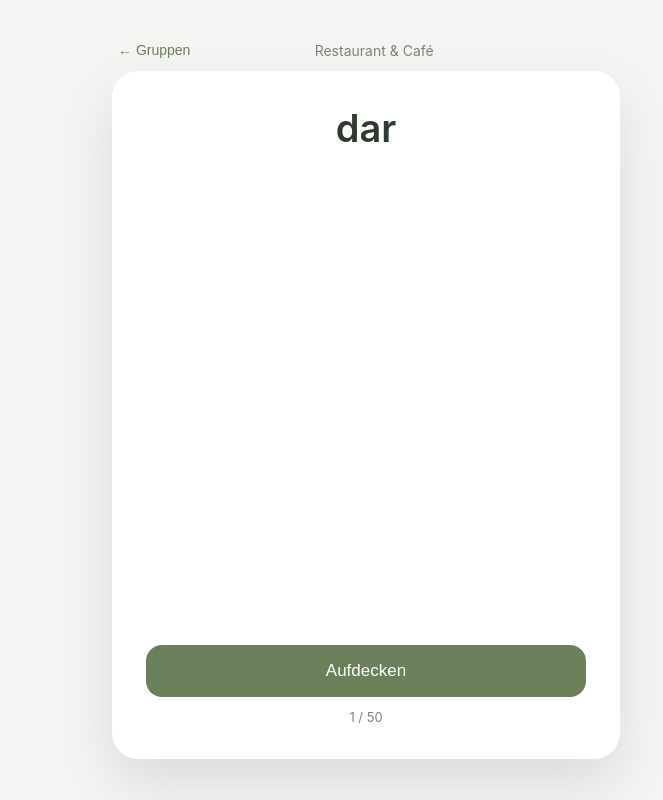
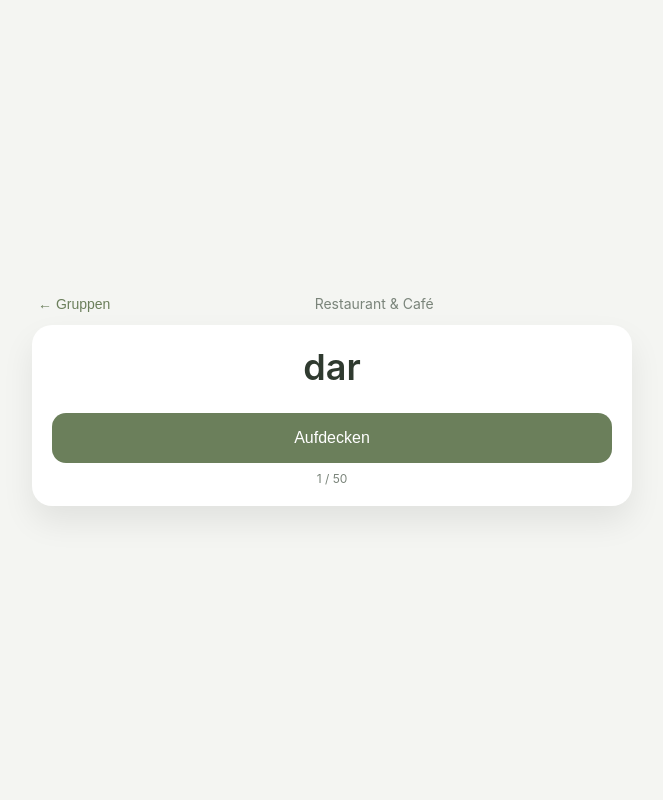
Before and after one commit to janaleonh/languagetrainer, a plain HTML site: page trainer.html in a window 1280 px wide. Shown: the whole page, without its empty margins (308-971 px from the left). Drawn offline with Linux system fonts and the light colour scheme.

Commit message:
Add files via upload

```diff
--- a/trainer.html
+++ b/trainer.html
@@ -2,190 +2,156 @@
 <html lang="de">
 <head>
 <meta charset="UTF-8">
-<title>Spanisch Trainer</title>
+<title>Trainer</title>
 <meta name="viewport" content="width=device-width, initial-scale=1.0">
 <style>
-:root{--ui-scale:1;}
-
-:root {
-  --bg:#f4f5f2; --card:#ffffff;
-  --text-main:#2f3a2f; --text-muted:#7a847a;
-  --box-syn:#eef3ec; --box-gram:#f1f3ee; --box-trans:#faf7f1;
+:root{
+  --bg:#f4f5f2;
+  --card:#ffffff;
+  --text:#2f3a2f;
+  --muted:#7a847a;
   --accent:#6b7f5b;
 }
-body {
-  margin:0; background:var(--bg);
+*{ box-sizing:border-box; }
+body{
+  margin:0;
+  background:var(--bg);
   font-family:-apple-system,BlinkMacSystemFont,"SF Pro Text","Helvetica Neue",Arial,sans-serif;
-  display:flex; justify-content:center; align-items:center; height:100vh;
+  min-height:100vh;
+  display:flex;
+  justify-content:center;
+  align-items:center;
+  padding:16px;
 }
-.container { width: calc(440px * var(--ui-scale)); }
-.menu {
-  display:flex; justify-content:space-between; align-items:center;
-  margin-bottom: calc(12px * var(--ui-scale));
+.container{
+  width:100%;
+  max-width:520px;
 }
-.menu button {
-  background:none; border:none; color:var(--accent);
-  font-size: calc(14px * var(--ui-scale)); cursor:pointer;
+.menu{
+  display:flex;
+  justify-content:space-between;
+  align-items:center;
+  margin-bottom:12px;
+  font-size:14px;
 }
-.menu .title { font-size: calc(14px * var(--ui-scale)); color:var(--text-muted); }
-
-.card {
+.menu button{
+  background:none;
+  border:none;
+  color:var(--accent);
+  font-size:14px;
+}
+.menu .title{ color:var(--muted); }
+.card{
   background:var(--card);
-  width:100%;
-  height: calc(620px * var(--ui-scale));              /* HARD FIXED HEIGHT */
-  padding: calc(34px * var(--ui-scale));
-  border-radius: calc(26px * var(--ui-scale));
-  box-shadow:0 24px 55px rgba(0,0,0,.10);
+  border-radius:20px;
+  padding:20px;
+  box-shadow:0 16px 32px rgba(0,0,0,.08);
   display:flex;
   flex-direction:column;
-  justify-content:space-between;
+  gap:14px;
+}
+.word{
+  font-size:32px;
+  font-weight:600;
   text-align:center;
+  color:var(--text);
 }
-
-.content {
-  flex:1;
-  display:flex;
-  flex-direction:column;
-  justify-content:flex-start;
-  min-height: calc(420px * var(--ui-scale));          /* RESERVE SPACE */
+.box{
+  display:none;
+  padding:14px;
+  border-radius:14px;
+  font-size:15px;
+  line-height:1.5;
 }
-
-.word {
-  font-size: calc(38px * var(--ui-scale));
-  font-weight:600;
-  color:var(--text-main);
-  margin-bottom: calc(22px * var(--ui-scale));
-}
-
-.box {
-  border-radius: calc(16px * var(--ui-scale));
-  padding:14px 16px;
-  font-size: calc(15px * var(--ui-scale));
-  line-height:1.55;
-  margin-bottom: calc(14px * var(--ui-scale));
-  display:none;
-}
-
-.synonyms { background:var(--box-syn); color:#445a44; }
-.forms    { background:var(--box-gram); color:#5a5f46; }
-.translation {
-  background:var(--box-trans);
+.synonyms{ background:#eef3ec; color:#445a44; }
+.forms{ background:#f1f3ee; color:#5a5f46; }
+.translation{
+  background:#faf7f1;
   color:#6a4f2c;
-  font-size: calc(20px * var(--ui-scale));
   font-weight:600;
 }
-
-.actions {
-  margin-top:12px;
-}
-
-.mainBtn {
+.actions{ margin-top:10px; }
+button.main{
   width:100%;
-  padding: calc(16px * var(--ui-scale));
-  font-size: calc(17px * var(--ui-scale));
-  font-weight:500;
+  padding:16px;
   border:none;
-  border-radius: calc(16px * var(--ui-scale));
+  border-radius:14px;
   background:var(--accent);
   color:white;
+  font-size:16px;
 }
-
-.footer {
-  font-size: calc(13px * var(--ui-scale));
-  color:var(--text-muted);
-  margin-top:12px;
+.footer{
+  margin-top:8px;
+  text-align:center;
+  font-size:12px;
+  color:var(--muted);
+}
+@media (max-width:480px){
+  body{ align-items:flex-start; }
+  .word{ font-size:28px; }
+  .box{ font-size:14px; }
+  button.main{ font-size:17px; padding:18px; }
+}
+@media (min-width:900px){
+  .container{ max-width:600px; }
+  .word{ font-size:36px; }
 }
 </style>
 </head>
 <body>
-
 <div class="container">
   <div class="menu">
     <button onclick="location.href='index.html'">← Gruppen</button>
     <div class="title" id="groupTitle"></div>
     <div></div>
   </div>
-
-  <div class="card">
-    <div class="content">
+  <div class="card" id="card">
     <div class="word" id="word"></div>
     <div class="box synonyms" id="syn"></div>
     <div class="box forms" id="forms"></div>
     <div class="box translation" id="trans"></div>
-    </div>
     <div class="actions">
-      <button class="mainBtn" id="btn" onclick="clickBtn()">Aufdecken</button>
+      <button class="main" id="btn" onclick="clickBtn()">Aufdecken</button>
       <div class="footer" id="counter"></div>
     </div>
   </div>
 </div>
-
 <script src="vokabeln.js"></script>
 <script>
-
-function shuffleArray(array) {
-  for (let i = array.length - 1; i > 0; i--) {
-    const j = Math.floor(Math.random() * (i + 1));
-    [array[i], array[j]] = [array[j], array[i]];
+function shuffleArray(array){
+  for(let i=array.length-1;i>0;i--){
+    const j=Math.floor(Math.random()*(i+1));
+    [array[i],array[j]]=[array[j],array[i]];
   }
 }
-
-function getParam(n){return new URLSearchParams(window.location.search).get(n);}
-var gi=parseInt(getParam("group"),10); if(isNaN(gi)) gi=0;
-var g=vocabGroups[gi];
-
-// 🔀 Zufällige Reihenfolge pro Gruppenstart
+const params=new URLSearchParams(location.search);
+const gi=parseInt(params.get("group"))||0;
+const g=vocabGroups[gi];
 shuffleArray(g.words);
 document.getElementById("groupTitle").textContent=g.title;
-
-var i=0, shown=false;
-
+let i=0,shown=false;
 function load(){
- var v=g.words[i];
- document.getElementById("word").textContent=v.es;
- document.getElementById("syn").textContent=v.synonyms.join(" · ");
- document.getElementById("forms").innerHTML =
-  "Gerundio: "+v.gerundio+
-  "<br>Participio: "+v.participio+
-  "<br>Subjuntivo: "+v.subjuntivo+
-  "<br>Pretérito indef.: "+v.indefinido;
- document.getElementById("trans").textContent=v.de.join(" · ");
- document.getElementById("syn").style.display =
- document.getElementById("forms").style.display =
- document.getElementById("trans").style.display = "none";
- document.getElementById("btn").textContent="Aufdecken";
- document.getElementById("counter").textContent=(i+1)+" / "+g.words.length;
+  const v=g.words[i];
+  word.textContent=v.es;
+  syn.textContent=v.synonyms.join(" · ");
+  forms.innerHTML="Gerundio: "+v.gerundio+"<br>Participio: "+v.participio+"<br>Subjuntivo: "+v.subjuntivo+"<br>Pretérito: "+v.indefinido;
+  trans.textContent=v.de.join(" · ");
+  syn.style.display=forms.style.display=trans.style.display="none";
+  btn.textContent="Aufdecken";
+  counter.textContent=(i+1)+" / "+g.words.length;
   shown=false;
 }
-
 function clickBtn(){
   if(!shown){
-  document.getElementById("syn").style.display =
-  document.getElementById("forms").style.display =
-  document.getElementById("trans").style.display = "block";
-  document.getElementById("btn").textContent="Weiter";
+    syn.style.display=forms.style.display=trans.style.display="block";
+    btn.textContent="Weiter";
     shown=true;
- } else {
+  }else{
     i=(i+1)%g.words.length;
     load();
   }
 }
-
 load();
-</script>
-
-<script>
-(function(){
-  function updateUIScale(){
-    const vw = window.innerWidth;
-    const vh = window.innerHeight;
-    const base = Math.min(vw/1200, vh/800);
-    const scale = Math.max(0.9, Math.min(1.4, base));
-    document.documentElement.style.setProperty('--ui-scale', scale.toFixed(3));
-  }
-  window.addEventListener('resize', updateUIScale);
-  updateUIScale();
-})();
 </script>
 </body>
 </html>
```
Lines whose indentation alone changed are shown as unchanged.
